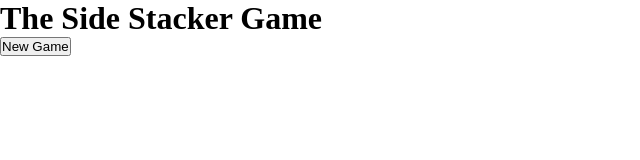
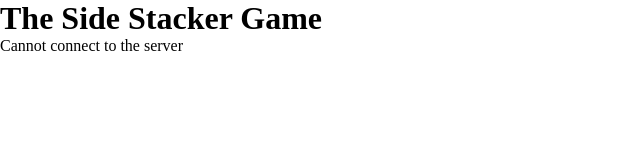
Before and after one commit to simonmrog/the-side-stacker-game-frontend, a React (Create React App) app: page / in a window 1280 px wide. Shown: the top 160 px of the page, without its empty margins (0-640 px from the left). Built offline with nearby package versions, Linux system fonts and the light colour scheme; no server answers.

Commit message:
feat: connection state and error handling

```diff
--- a/src/App.tsx
+++ b/src/App.tsx
@@ -7,10 +7,27 @@ import { GameState, GameStatus } from "./interfaces/sideStacker.interface";
 import Board from "./components/Board/Board";
 
 function App() {
+  const [isConnected, setIsConnected] = useState(socketService.isConnected());
   const [game, setGame] = useState<GameState | null>(null);
 
   useEffect(() => {
     socketService.connect();
+
+    socketService.on("connect", () => {
+      console.log("Socket connection established");
+      setIsConnected(true);
+    });
+
+    socketService.on("disconnect", reason => {
+      console.log("Socket connection dismissed:", reason);
+      setIsConnected(false);
+    });
+
+    socketService.on("connect_failed", () => {
+      console.log("[Event]: connect_failed");
+      setIsConnected(false);
+      document.write("Cannot connect to the server");
+    });
 
     socketService.on("game-created", (game: unknown) => {
       console.log("[Event]: game-created", game);
@@ -27,15 +44,25 @@ function App() {
       setGame(game as GameState);
     });
 
+    socketService.on("game-restarted", (game: unknown) => {
+      console.log("[Event]: game-restarted");
+      setGame(game as GameState);
+    });
+
     return () => {
       socketService.disconnect();
+      socketService.off("connect");
+      socketService.off("disconnect");
+      socketService.off("connect_failed");
       socketService.off("game-created");
       socketService.off("player-joined");
       socketService.off("waiting-for-second-user");
+      socketService.off("game-restarted");
     };
   }, []);
 
   const newGame = () => socketService.emit("new-game");
+  const restartGame = () => socketService.emit("restart-game");
   const joinGame = () => socketService.emit("join-game");
 
   const canJoinGame = () =>
@@ -47,6 +74,9 @@ function App() {
   return (
     <div className="App">
       <h1>The Side Stacker Game</h1>
+      {!isConnected && <div>Cannot connect to the server</div>}
+      {isConnected && (
+        <>
           {!game && <button onClick={newGame}>New Game</button>}
 
           {canJoinGame() && <button onClick={joinGame}>Join Game</button>}
@@ -56,7 +86,9 @@ function App() {
           {game?.status === GameStatus.STARTED && (
             <>
               <Board board={game.board} />
-          <button onClick={newGame}>Restart</button>
+              <button onClick={restartGame}>Restart</button>
+            </>
+          )}
         </>
       )}
     </div>
--- a/src/services/socketService.ts
+++ b/src/services/socketService.ts
@@ -7,18 +7,14 @@ class SocketService {
 
   constructor() {
     this.socket = io(config.BACKEND_URL, { autoConnect: false });
-
-    this.socket.on("connect", () => {
-      console.log("Socket connection established");
-    });
-
-    this.socket.on("disconnect", reason => {
-      console.log("Socket connection dismissed:", reason);
-    });
   }
 
   getId(): string {
     return this.socket.id;
+  }
+
+  isConnected(): boolean {
+    return this.socket.connected;
   }
 
   on(key: string, callback: (...args: unknown[]) => void): void {
```
Lines whose indentation alone changed are shown as unchanged.
